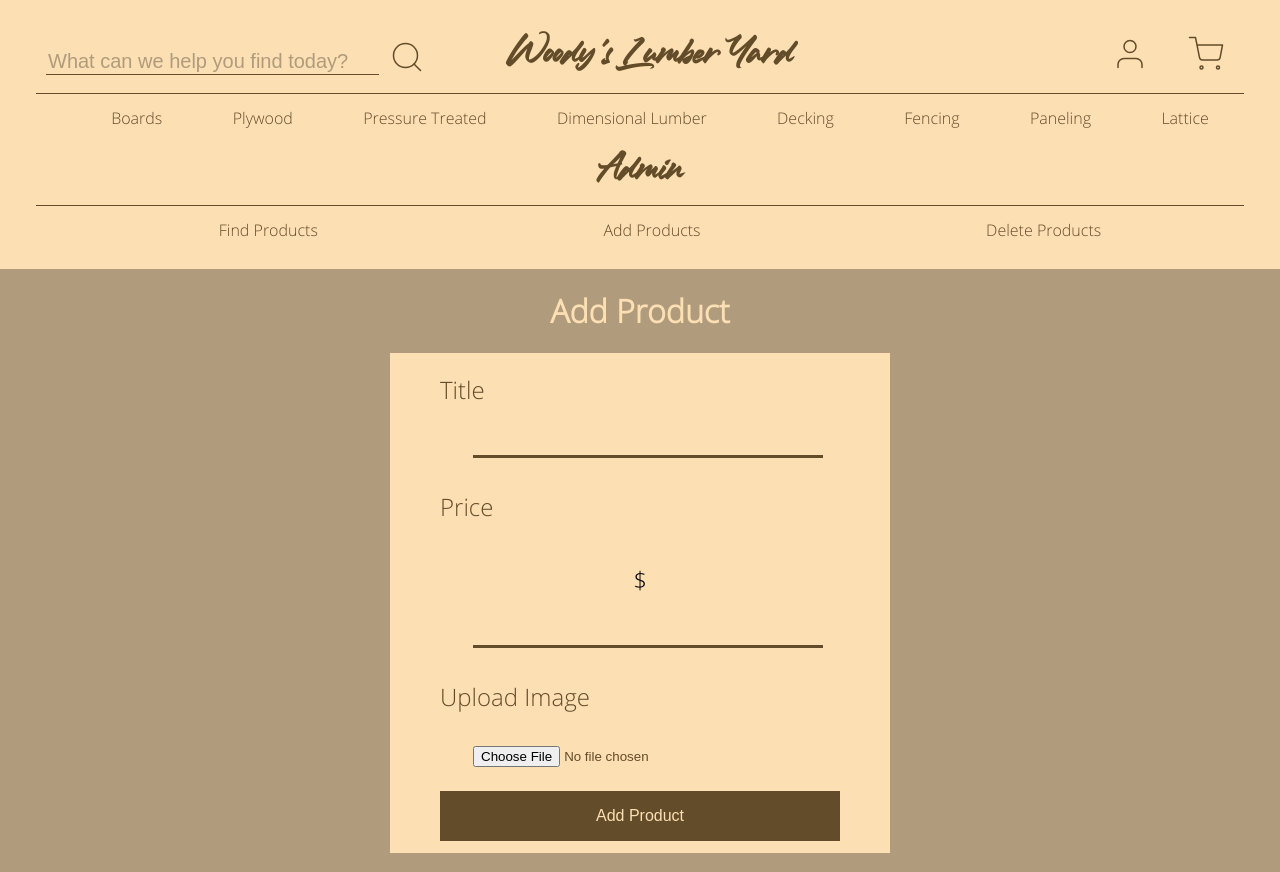
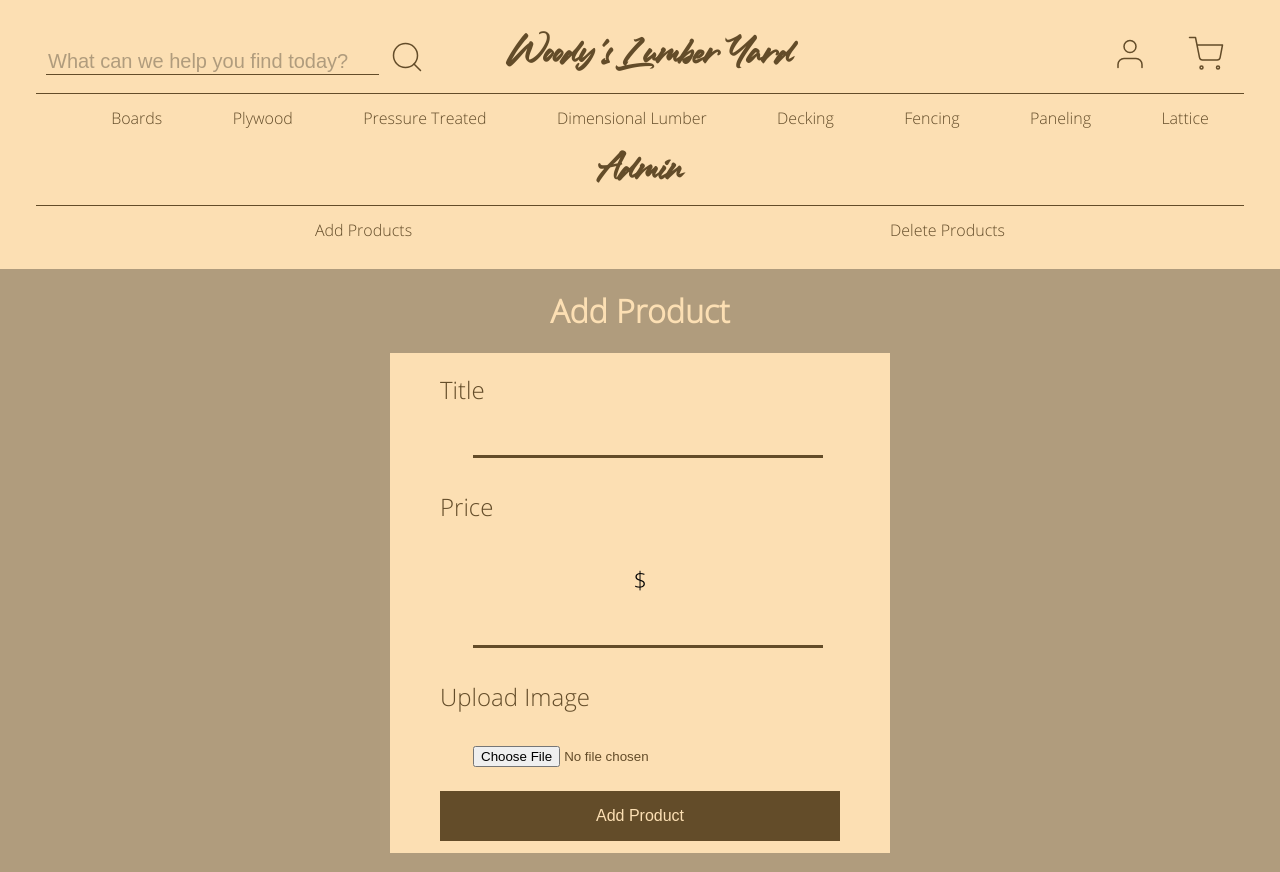
Before and after one commit to starlightromero/woodys-lumber-yard, a Flask app: page /admin/add-products in a window 1280 px wide. Shown: the top 872 px of the page. Run offline with Flask 2, Linux system fonts and the light colour scheme.

Commit message:
removed find products in nav

```diff
--- a/templates/base-admin.html
+++ b/templates/base-admin.html
@@ -9,7 +9,6 @@
 <h1><a href="/admin">Admin</a></h1>
 <nav>
   <ul>
-    <li><a href="/admin/find-products">Find Products</a></li>
     <li><a href="/admin/add-products">Add Products</a></li>
     <li><a href="/admin/delete-products">Delete Products</a></li>
   </ul>
```
